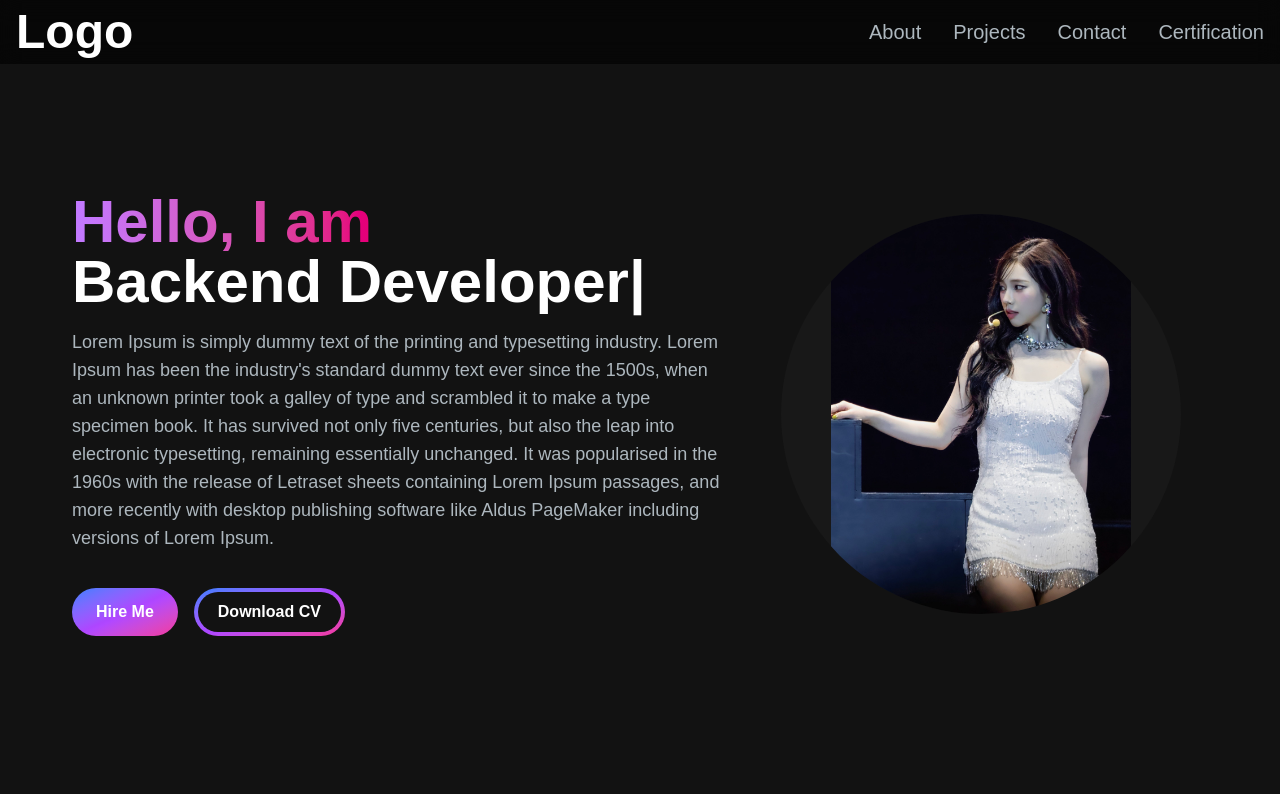
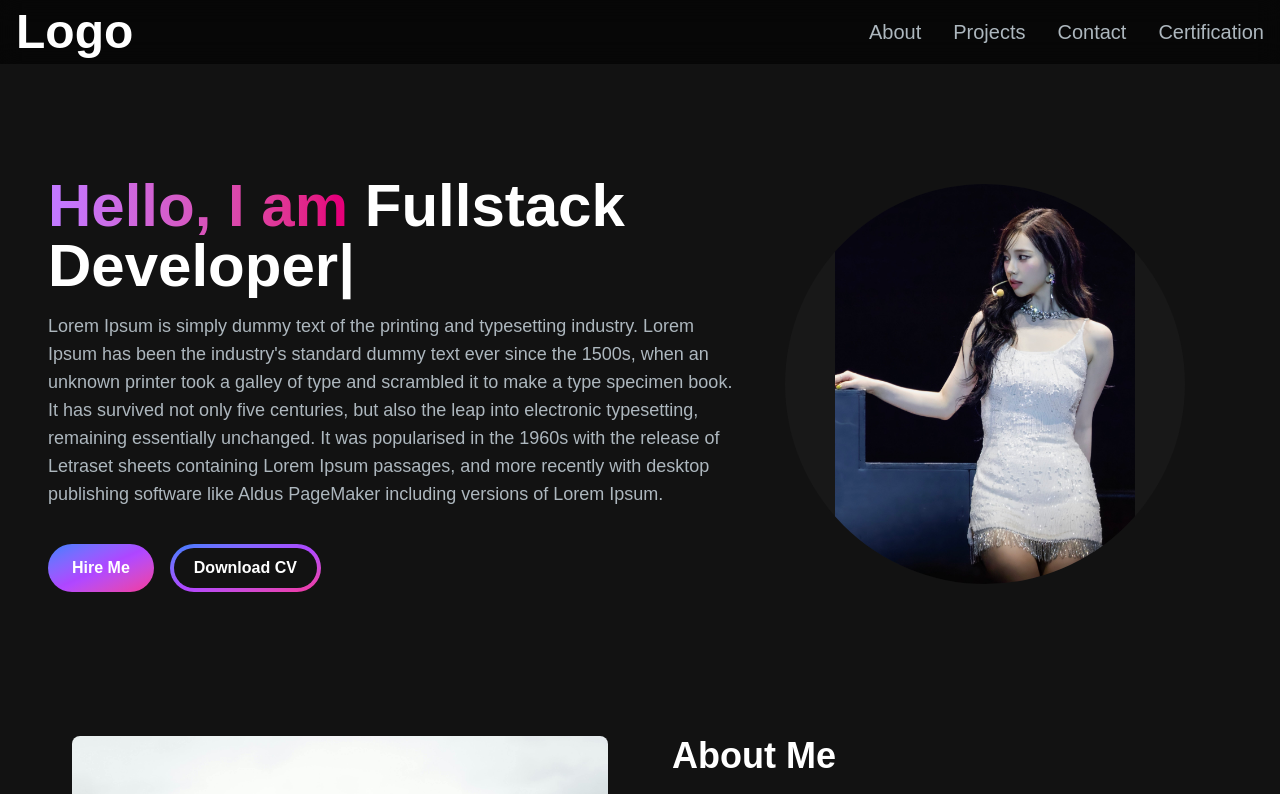
Before and after one commit to honambsn/UI-practice, a Next.js app in the folder My Portfolio/portfolio/: page / in a window 1280 px wide. Shown: the top 794 px of the page. Built offline with nearby package versions, Linux system fonts and the light colour scheme.

Commit message:
chore: achievementsection, fix hero section

```diff
--- /dev/null
+++ b/My Portfolio/portfolio/app/components/AchievementsSection.tsx
@@ -0,0 +1,44 @@
+import { validateHeaderValue } from 'http';
+import React from 'react'
+
+type Achiement = {
+    metric: string,
+    value: string,
+};
+
+const achievementsList = [
+    {
+        metric: "Projects",
+        value: "10+",
+    },
+    {
+        metric: "Users",
+        value: "Calculating",
+    },
+    {
+        metric: "Years",
+        value: "3+",
+    },
+];
+
+const AchievementsSection = () => {
+  return (
+    <div className='py-8 px-4 xl:gap-16 sm:py-16 xl:px-16'>
+        <div className='border-[#33353f] border rounded-md py-8 px-17 flex flex-row items-center justify-between'>
+            {
+                achievementsList.map((achievement, index) => (
+                    <div key={index} className='flex flex-col items-center justify-center mx-4'>
+                        <h2 className='text-white text-5xl font-bold'>{achievement.value}</h2>
+                        <p className='text-[#adb7be] text-2xl'>{achievement.metric}</p>
+                    </div>
+                ))
+            }
+      </div>
+    </div>
+  )
+}
+
+export default AchievementsSection
+
+
+//https://youtu.be/Kb1f5bvF6f4?list=PLaYsth8JnnBRRuHargaQ3o7md60bOTNak&t=6781
--- a/My Portfolio/portfolio/app/components/HeroSection.tsx
+++ b/My Portfolio/portfolio/app/components/HeroSection.tsx
@@ -2,36 +2,18 @@
 import React from "react";
 import Image from "next/image";
 import { TypeAnimation } from 'react-type-animation';
-
+import { motion } from "framer-motion";
+import Link from "next/link";
 
 
 
 const HeroSection: React.FC = () => {
     return (
-        <section className="max-w-7xl mx-auto px-6 py-20">
-            {/* <div className="grid grid-cols-1 sm:grid-cols-12"> */}
-            <div className="grid grid-cols-1 md:grid-cols-12 gap-8">
-                <div className="col-span-12 md:col-span-7 place-self-center text-center sm:text-left">
-                    {/* <h1 className="text-white mb-4 text-4xl sm:text-5xl lg:text-6xl font-extrabold">
-                        <span className="text-transparent bg-clip-text bg-gradient-to-r from-purple-400 to-pink-600">Hello, I am {" "}</span>
-                        <TypeAnimation
-                            sequence={[
-                                // Same substring at the start will only be typed out once, initially
-                                'new',
-                                1000, // wait 1s before replacing "Mice" with "Hamsters"
-                                'Ho Nam',
-                                1000,
-                                'C# Developer',
-                                1000,
-                                'Developer 3',
-                                1000
-                            ]}
-                            wrapper="span"
-                            speed={50}
-                            style={{ fontSize: '2em', display: 'inline-block' }}
-                            repeat={Infinity}
-                            />
-                    </h1> */}
+        // <section className="w-full max-w-7xl mx-auto py-20 overflow-x-hidden">
+        //     <div className="w-full grid grid-cols-1 md:grid-cols-12 gap-8">
+        <section className="lg:py-16">
+            <div className="grid grid-cols-1 sm:grid-cols-12">
+                <div className="col-span-12 md:col-span-7 min-w-0 overflow-hidden">
 
                     <h1 className="text-white mb-4 text-4xl sm:text-5xl lg:text-6xl font-extrabold">
 
@@ -45,13 +27,14 @@ const HeroSection: React.FC = () => {
                             1500,
                             ' C# Developer',
                             1500,
-                            ' Backend Developer',
+                            ' Fullstack Developer',
                             1500,
                             ]}
                             wrapper="span"
                             speed={50}
                             repeat={Infinity}
-                            className="whitespace-nowrap sm:inline block"
+                            //className="whitespace-nowrap sm:inline block"
+                            className="block sm:inline break-words"
                         />
 
                         </h1>
@@ -86,7 +69,10 @@ const HeroSection: React.FC = () => {
                 </div>
             </div>
         </section>
+
     );
 };
 
+
+
 export default HeroSection
--- a/My Portfolio/portfolio/package.json
+++ b/My Portfolio/portfolio/package.json
@@ -12,6 +12,7 @@
     "@heroicons/react": "^2.2.0",
     "@react-email/components": "^1.0.11",
     "@react-email/render": "^2.0.5",
+    "motion": "^12.38.0",
     "next": "16.1.6",
     "react": "19.2.3",
     "react-dom": "19.2.3",
```
Also changed, not shown: 1 other file (tests, documents, lock files or other folders).
